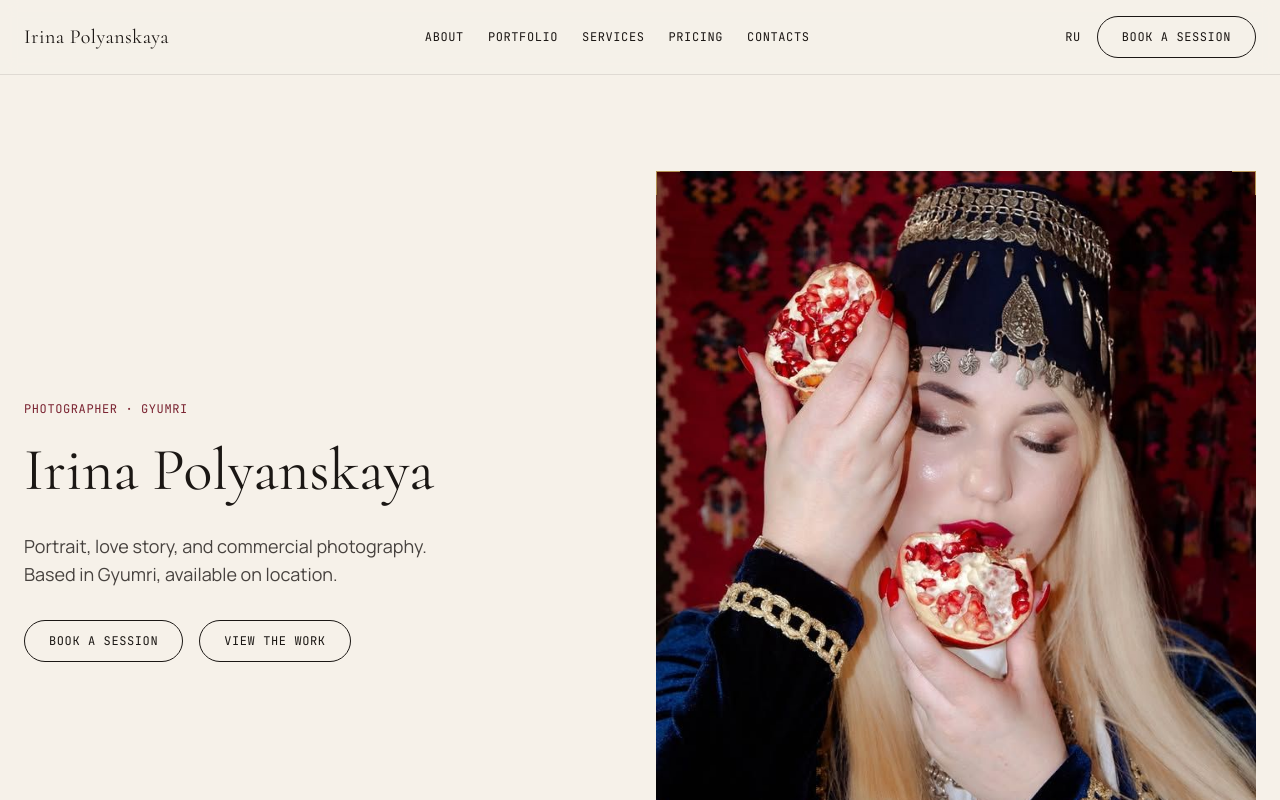
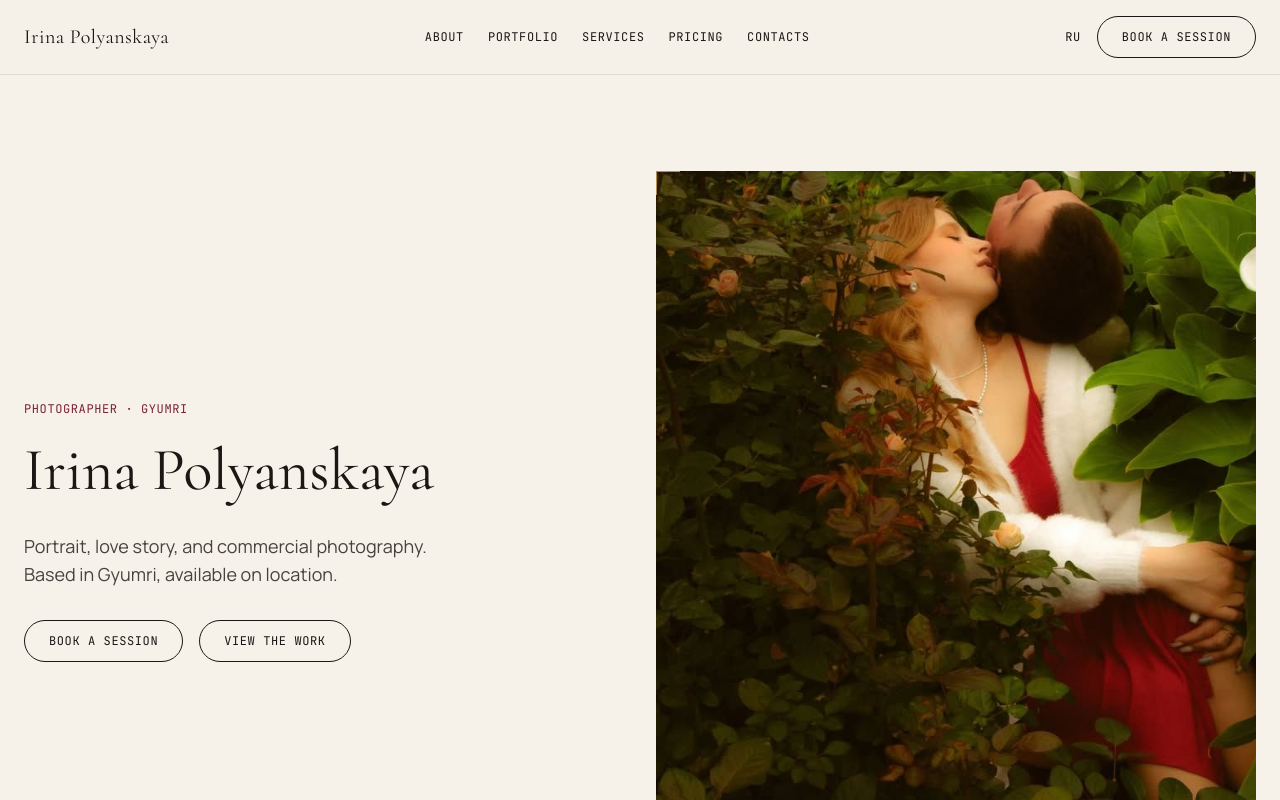
Before and after one commit to w1ha1/irina-polyanskaya, a Next.js app: page /en in a window 1280 px wide. Shown: the top 800 px of the page. Built offline with nearby package versions, Linux system fonts and the light colour scheme.

Commit message:
Change heroPhoto slug from 'fashion-20' to 'love-31'

```diff
--- a/data/photos.ts
+++ b/data/photos.ts
@@ -80,7 +80,7 @@ export const photos: Photo[] = [
   { slug: 'portrait-11', category: 'portrait', sourceFile: 'SnapInsta.to_753418340_18027194996836533_5475697382716152589_n.jpg', width: 720, height: 960, alt: { ru: 'Мужчина, облокотившийся на деревянный столб у лестницы', en: 'A man leaning against a wooden post by the stairs' } },
 ];
 
-export const heroPhoto: Photo = photos.find((p) => p.slug === 'fashion-20')!;
+export const heroPhoto: Photo = photos.find((p) => p.slug === 'love-31')!;
 
 export const teaserSlugs: string[] = [
   'fashion-16',
```
